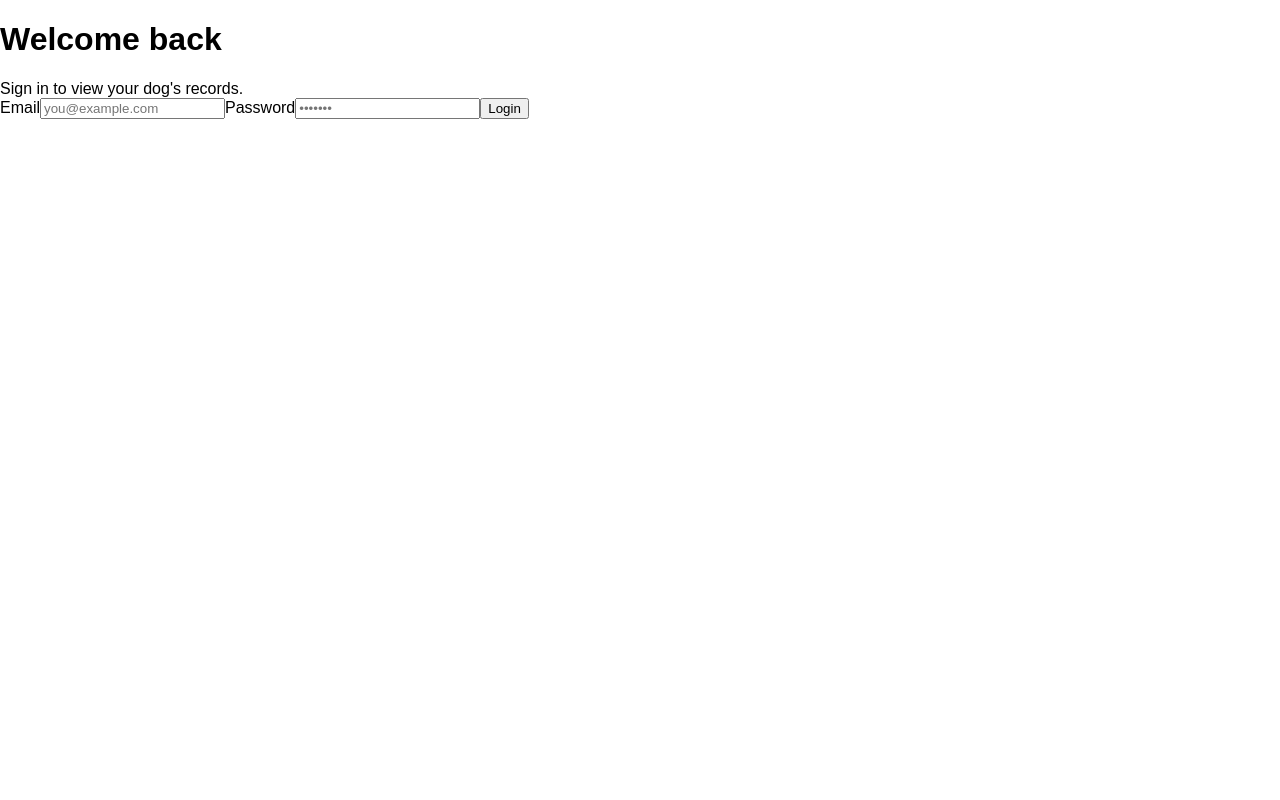
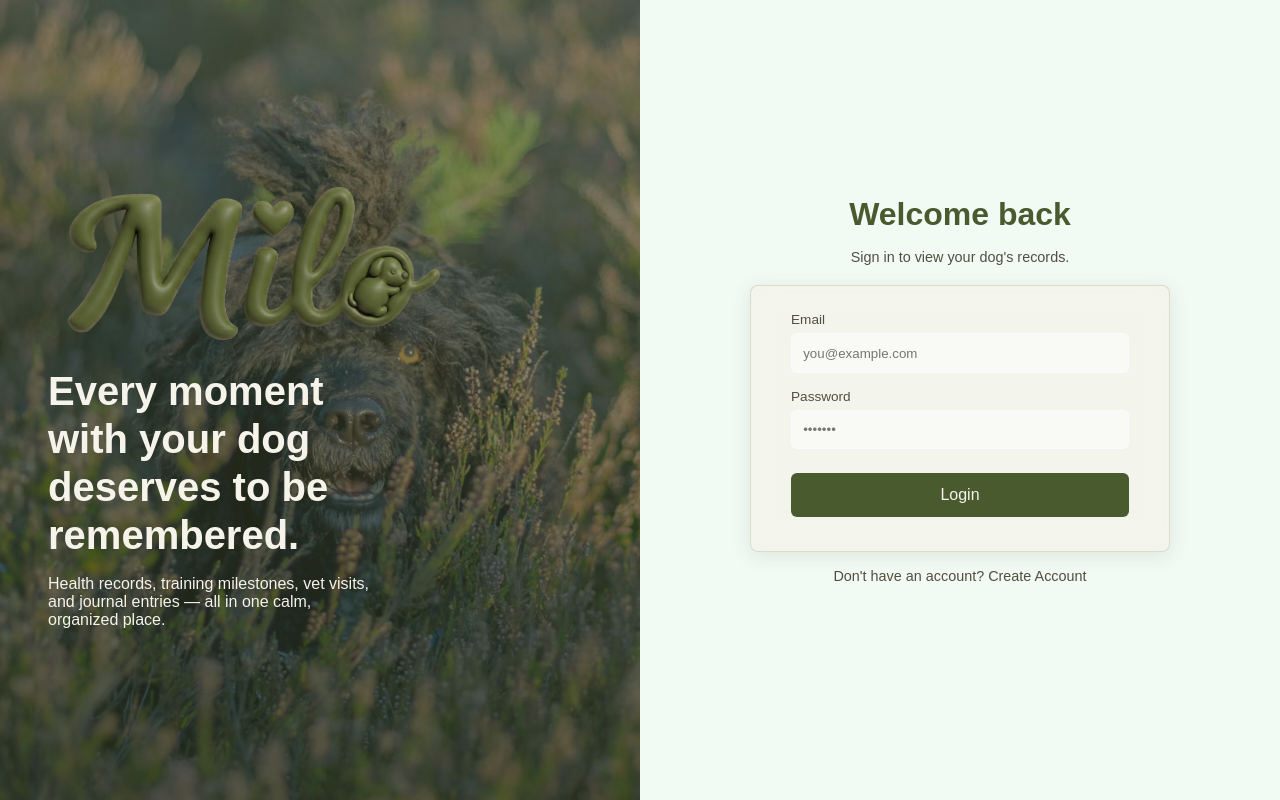
Before and after one commit to ddiaaaaanna/milo, a React (Vite) app in the folder client/: page /login in a window 1280 px wide. Built offline with nearby package versions, Linux system fonts and the light colour scheme.

Commit message:
design login page with reusable auth styles

```diff
--- a/client/src/index.css
+++ b/client/src/index.css
@@ -27,8 +27,10 @@ body {
   margin: 0;
 }
 
-p {
+p,
+h1 {
   margin: 0;
+  padding: 0;
 }
 
 li {
--- a/client/src/pages/Login/Login.css
+++ b/client/src/pages/Login/Login.css
@@ -0,0 +1,5 @@
+.auth-page--login {
+  --auth-bg-image: url("/login-photo.jpeg");
+  --auth-bg-position: 40% 40%;
+  --auth-bg-size: 120%;
+}
--- a/client/src/pages/Login/Login.tsx
+++ b/client/src/pages/Login/Login.tsx
@@ -1,6 +1,8 @@
 import "./Login.css";
+import "../../styles/AuthStyles.css";
 import { useNavigate } from "react-router-dom";
 import { useState, type SyntheticEvent } from "react";
+import { Link } from "react-router-dom";
 
 type LoginObject = {
   email: string;
@@ -42,6 +44,19 @@ function Login() {
 
   return (
     <>
+      <div className="auth-page auth-page--login">
+        <div className="auth-left">
+          <img src="/milo-logo.png" width={"400px"} />
+          <div className="text-part">
+            <h1>Every moment with your dog deserves to be remembered.</h1>
+            <p>
+              Health records, training milestones, vet visits, and journal
+              entries — all in one calm, organized place.
+            </p>
+          </div>
+        </div>
+
+        <div className="auth-right">
           <h1>Welcome back</h1>
           <p>Sign in to view your dog's records.</p>
 
@@ -70,6 +85,12 @@ function Login() {
 
             <button type="submit">Login</button>
           </form>
+
+          <p>
+            Don't have an account? <Link to="/register">Create Account</Link>
+          </p>
+        </div>
+      </div>
     </>
   );
 }
--- a/client/src/pages/Register/Register.css
+++ b/client/src/pages/Register/Register.css
@@ -1,3 +1,5 @@
 .auth-page--register {
   --auth-bg-image: url("/register-photo.jpeg");
+  --auth-bg-position: 90% 80%;
+  --auth-bg-size: cover;
 }
--- a/client/src/pages/Register/Register.tsx
+++ b/client/src/pages/Register/Register.tsx
@@ -71,6 +71,7 @@ function Register() {
 
         <div className="auth-right">
           <h1>Create an account</h1>
+          <p>Free forever. No credit card required.</p>
 
           <form onSubmit={createUser}>
             <label htmlFor="register-name">Full name</label>
--- a/client/src/styles/AuthStyles.css
+++ b/client/src/styles/AuthStyles.css
@@ -21,8 +21,8 @@
   background:
     linear-gradient(rgba(80, 90, 55, 0.5), rgba(45, 55, 30, 0.65)),
     var(--auth-bg-image);
-  background-position: 90% 80%;
-  background-size: cover;
+  background-position: var(--auth-bg-position);
+  background-size: var(--auth-bg-size);
   z-index: 0;
 }
 
@@ -60,7 +60,11 @@
 
 .auth-right h1 {
   color: #4a5a2f;
+}
+
+.auth-right p {
   margin-bottom: 20px;
+  font-size: 0.9rem;
 }
 
 .auth-right form {
```
Also changed, not shown: client/public/login-photo.jpeg (added). Lines whose indentation alone changed are shown as unchanged.
